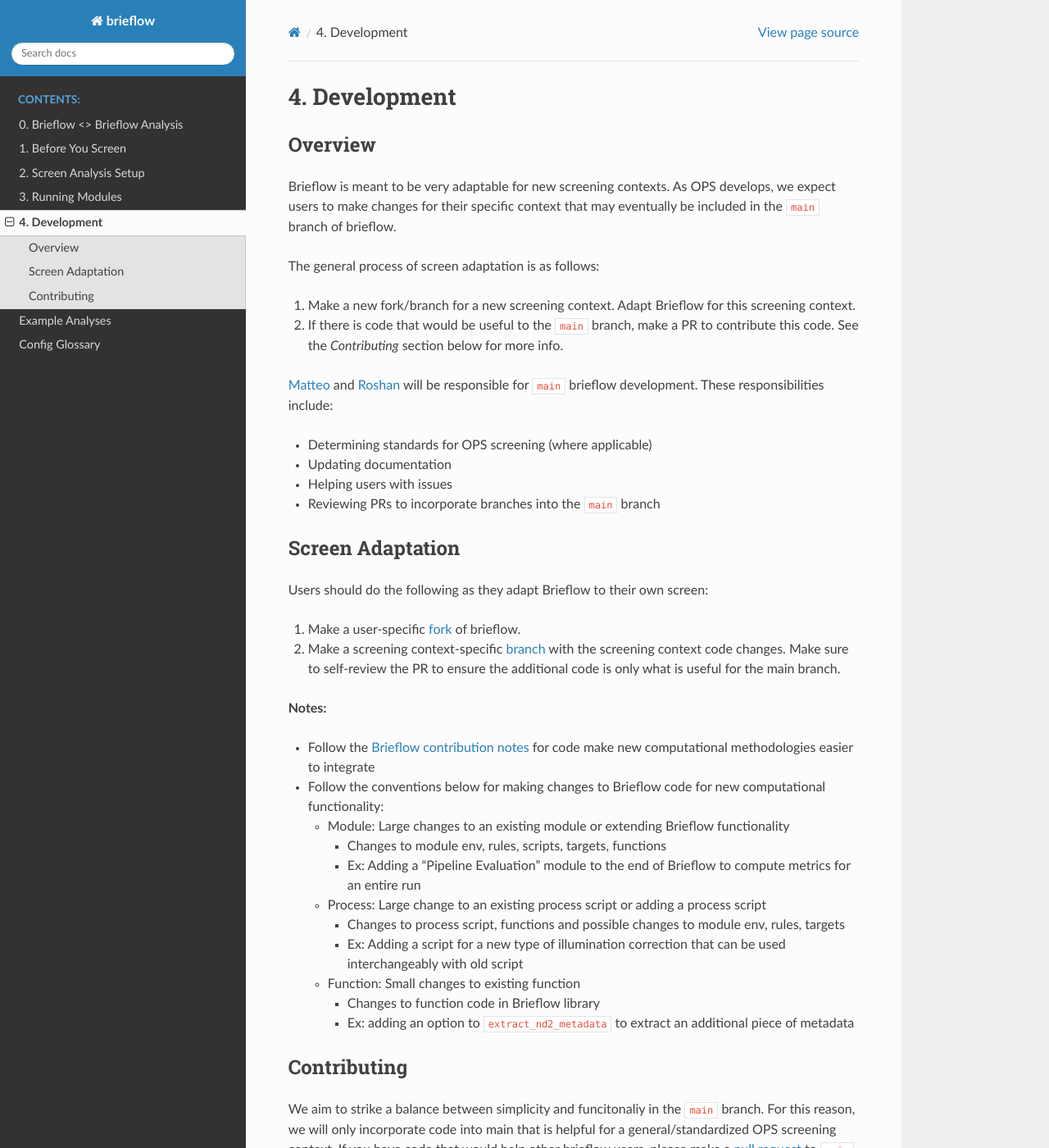
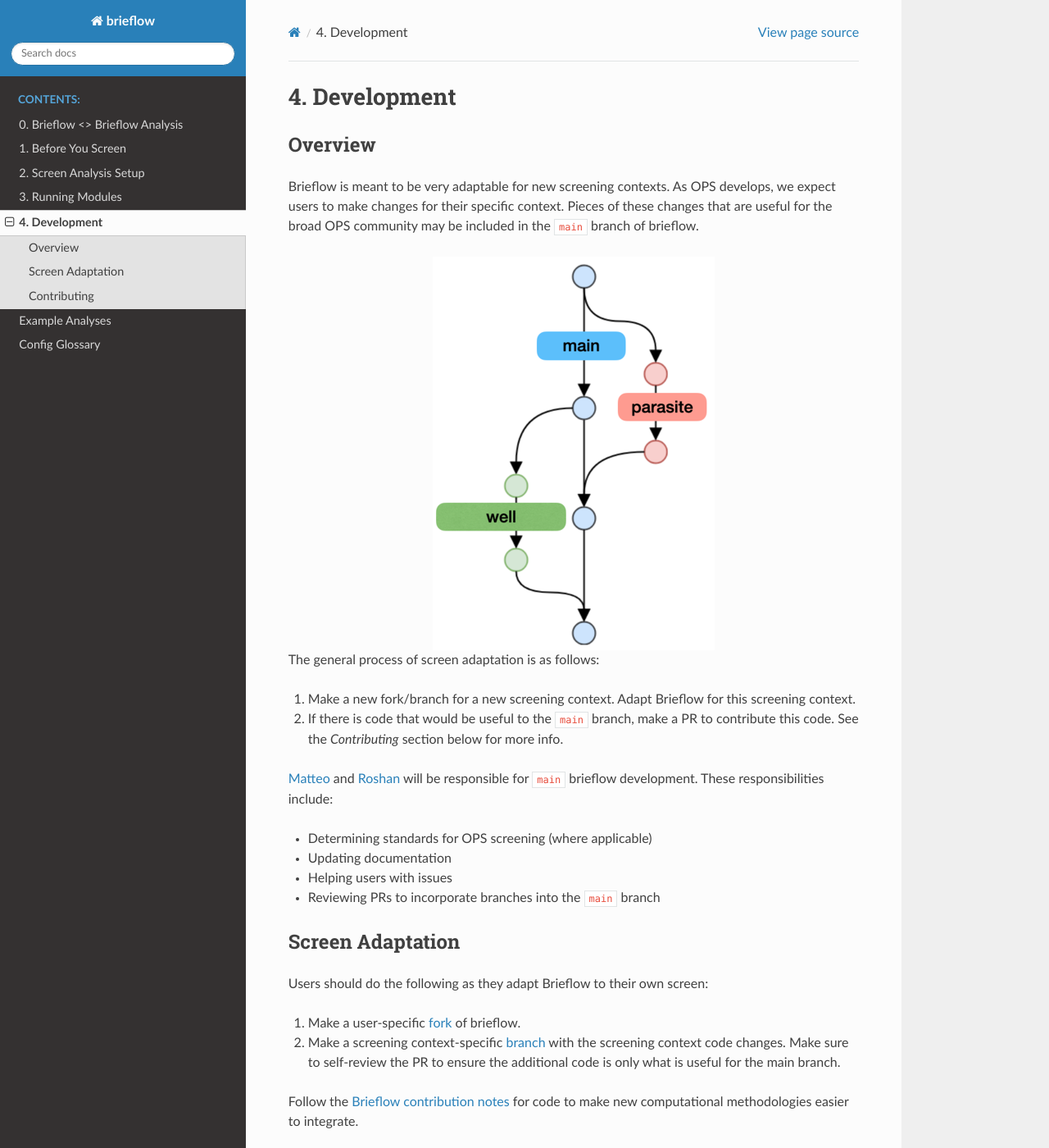
Before and after one commit to cheeseman-lab/brieflow, a Sphinx documentation site: the page built from docs/source/4.development.md, in a window 1280 px wide and 1400 px high. Shown: the whole window at 82% size. Built offline with Sphinx 7.4.7 and the Read the Docs theme 3.1.0, drawn with Linux system fonts in a browser that asks for light colours; part of the change alters nothing that is shown; some of the changed text lies outside the part shown.

````diff
--- a/docs/source/4.development.md
+++ b/docs/source/4.development.md
@@ -3,7 +3,13 @@
 ## Overview
 
 Brieflow is meant to be very adaptable for new screening contexts.
-As OPS develops, we expect users to make changes for their specific context that may eventually be included in the `main` branch of brieflow.
+As OPS develops, we expect users to make changes for their specific context.
+Pieces of these changes that are useful for the broad OPS community may be included in the `main` branch of brieflow.
+
+```{image} media/development.png
+:align: center
+:alt: Development
+```
 
 The general process of screen adaptation is as follows:
 
@@ -28,18 +34,31 @@ Users should do the following as they adapt Brieflow to their own screen:
 2) Make a screening context-specific [branch](https://docs.github.com/en/pull-requests/collaborating-with-pull-requests/proposing-changes-to-your-work-with-pull-requests/creating-and-deleting-branches-within-your-repository) with the screening context code changes.
 Make sure to self-review the PR to ensure the additional code is only what is useful for the main branch.
 
-**Notes:**
-- Follow the [Brieflow contribution notes](https://github.com/cheeseman-lab/brieflow/tree/updates-docs-2#contribution-notes) for code make new computational methodologies easier to integrate
-- Follow the conventions below for making changes to Brieflow code for new computational functionality:
-    - Module: Large changes to an existing module or extending Brieflow functionality
-        - Changes to module env, rules, scripts, targets, functions
-        - Ex: Adding a “Pipeline Evaluation” module to the end of Brieflow to compute metrics for an entire run
-    - Process: Large change to an existing process script or adding a process script
-        - Changes to process script, functions and possible changes to module env, rules, targets
-        - Ex: Adding a script for a new type of illumination correction that can be used interchangeably with old script
-    - Function: Small changes to existing function
-        - Changes to function code in Brieflow library
-        - Ex: adding an option to `extract_nd2_metadata` to extract an additional piece of metadata
+Follow the [Brieflow contribution notes](https://github.com/cheeseman-lab/brieflow/tree/updates-docs-2#contribution-notes) for code to make new computational methodologies easier to integrate.
+
+Follow the conventions below for making changes to Brieflow code for new computational functionality:
+- Module: Large changes to an existing module or extending Brieflow functionality
+    - Changes to module env, rules, scripts, targets, functions
+    - Ex: Adding a “Pipeline Evaluation” module to the end of Brieflow to compute metrics for an entire run
+- Process: Large change to an existing process script or adding a process script
+    - Changes to process script, functions and possible changes to module env, rules, targets
+    - Ex: Adding a script for a new type of illumination correction that can be used interchangeably with old script
+- Function: Small changes to existing function
+    - Changes to function code in Brieflow library
+    - Ex: adding an option to `extract_nd2_metadata` to extract an additional piece of metadata
+
+When editing a process (ex to change how a script functions):
+1) modify a function in lib
+2) make any equivalent changes in the script
+3) edit rules to change parameters of process
+
+If editing a module (ex to add a new rule):
+1) make process changes above
+2) change targets to reflect outputs
+
+If adding a new module:
+1) make process/module changes above
+2) change main Snakefile to reflect modules
 
 ## Contributing
 
````
Also changed, not shown: docs/source/media/development.png (added).
